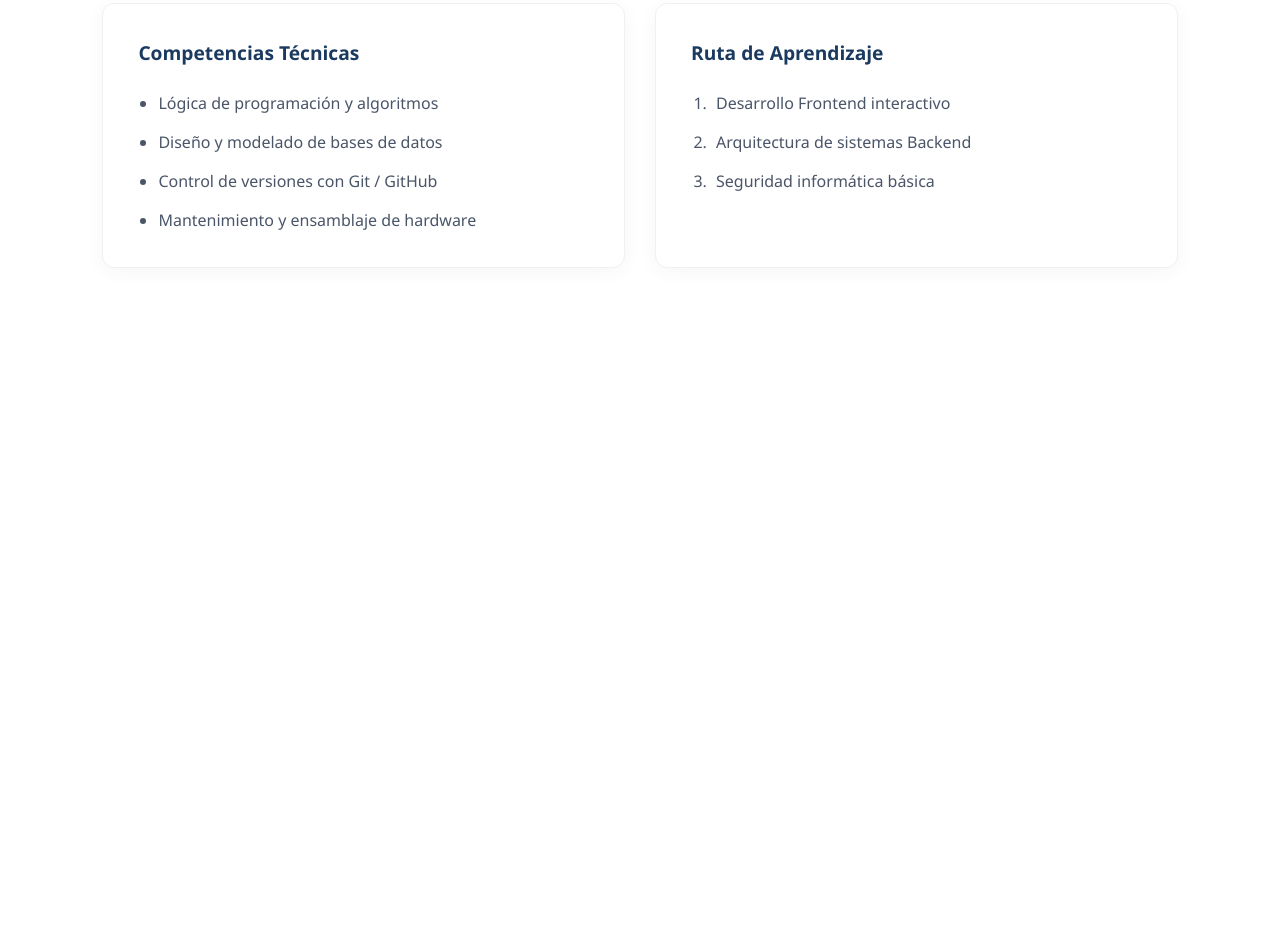
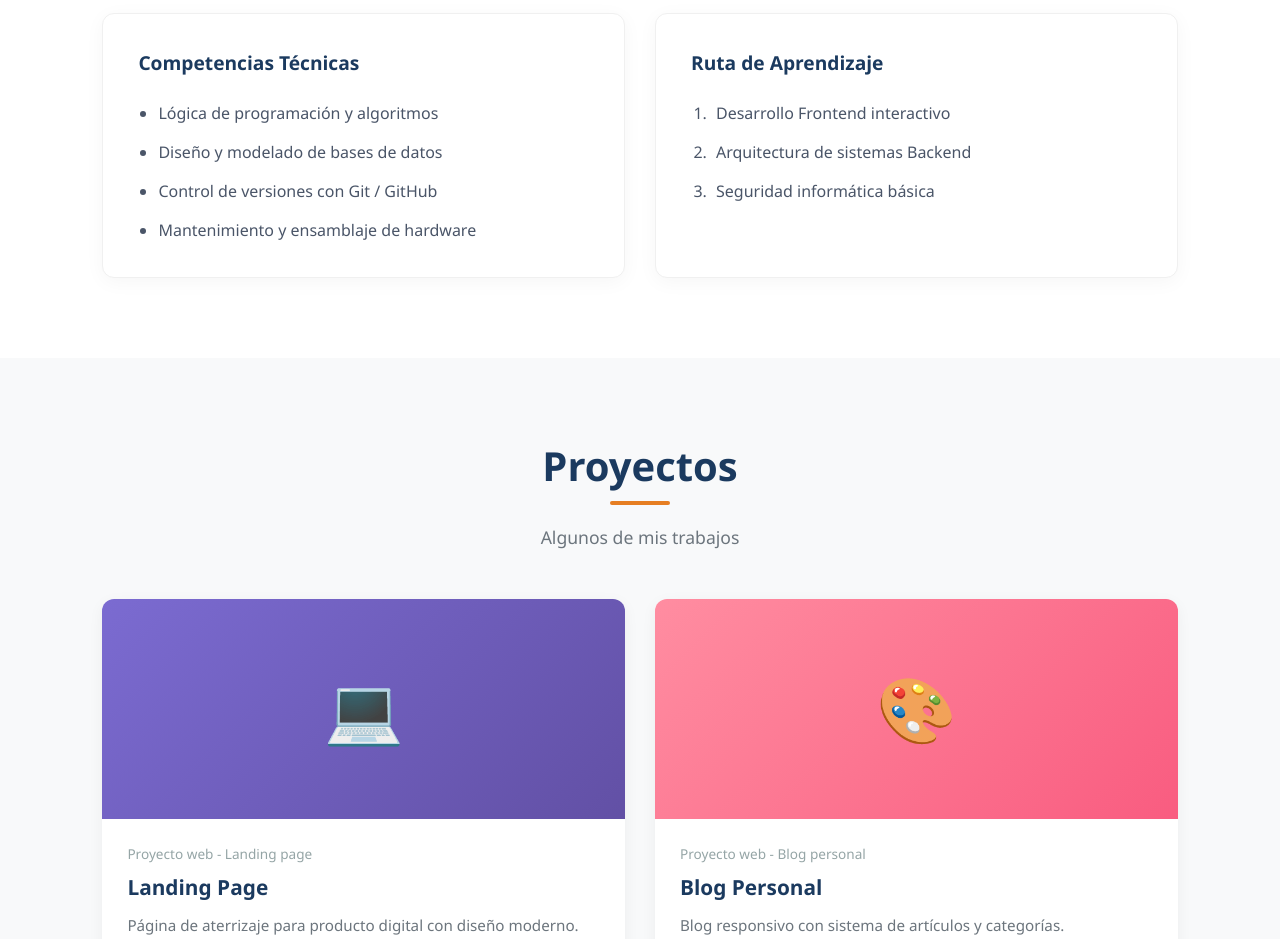
Before and after one commit to hugoaperezd-source/Eva_1_Front, a plain HTML site: page index.html in a window 1280 px wide. Shown: the part 1861-2800 px from the top of the page. Before the commit the page ends 2209 px from the top, so only its background shows below. Drawn offline with Linux system fonts and the light colour scheme.

Commit message:
feat 4: galería de proyectos

```diff
--- a/index.html
+++ b/index.html
@@ -145,6 +145,41 @@
         </div>
     </div>
 </section>
+<section id="proyectos" class="proyectos">
+    <div class="seccion-header">
+        <h2>Proyectos</h2>
+        <p>Algunos de mis trabajos</p>
+    </div>
+
+    <div class="galeria-grid">
+
+        <figure class="card-proyecto">
+            <div class="img-placeholder grad-1">
+                💻
+            </div>
+            <figcaption>
+                <p class="etiqueta-proyecto">Proyecto web - Landing page</p>
+                <h4>Landing Page</h4>
+                <p>Página de aterrizaje para producto digital con diseño moderno.</p>
+                <a href="#" target="_blank">Ver repositorio &rarr;</a>
+            </figcaption>
+        </figure>
+
+        <figure class="card-proyecto">
+            <div class="img-placeholder grad-2">
+                🎨
+            </div>
+            <figcaption>
+                <p class="etiqueta-proyecto">Proyecto web - Blog personal</p>
+                <h4>Blog Personal</h4>
+                <p>Blog responsivo con sistema de artículos y categorías.</p>
+                <a href="#" target="_blank">Ver repositorio &rarr;</a>
+            </figcaption>
+        </figure>
+
+
+    </div>
+</section>
 
     </main>
 
--- a/style.css
+++ b/style.css
@@ -363,3 +363,121 @@
         flex-direction: column;
     }
 }
+
+
+/* =========================================
+   SECCIÓN PROYECTOS (COMMIT 4)
+========================================= */
+.proyectos {
+    padding: 80px 8%;
+    background-color: #f8f9fa;
+    text-align: center; /* Centra el título y subtítulo */
+}
+
+/* Estilos compartidos para los títulos de sección (si no los tenías) */
+.seccion-header h2 {
+    font-size: 2.5rem;
+    color: #1b3a5f; /* Azul oscuro */
+    display: inline-block;
+    position: relative;
+    margin-bottom: 5px;
+}
+
+.seccion-header h2::after {
+    content: '';
+    display: block;
+    width: 60px;
+    height: 4px;
+    background-color: #e67e22; /* Línea naranja */
+    margin: 8px auto 0;
+    border-radius: 2px;
+}
+
+.seccion-header p {
+    color: #6c757d;
+    font-size: 1.1rem;
+    margin-bottom: 50px;
+}
+
+/* --- REQUISITO: CSS GRID --- */
+.galeria-grid {
+    display: grid;
+    /* Crea columnas automáticas. Min 300px, Max lo que sobre */
+    grid-template-columns: repeat(auto-fit, minmax(300px, 1fr));
+    gap: 30px;
+    text-align: left; /* Regresa el texto de las tarjetas a la izquierda */
+}
+
+/* --- TARJETAS (<figure>) --- */
+.card-proyecto {
+    background-color: #ffffff;
+    border-radius: 12px;
+    overflow: hidden;
+    box-shadow: 0 4px 15px rgba(0,0,0,0.05);
+    display: flex;
+    flex-direction: column;
+    transition: transform 0.3s ease, box-shadow 0.3s ease;
+}
+
+.card-proyecto:hover {
+    transform: translateY(-8px);
+    box-shadow: 0 10px 25px rgba(0,0,0,0.1);
+}
+
+/* Contenedor simulado de imágenes y gradientes */
+.img-placeholder {
+    height: 220px;
+    display: flex;
+    justify-content: center;
+    align-items: center;
+    font-size: 4rem; /* Tamaño de los iconos/emojis */
+}
+
+/* Clases específicas para los fondos (Cero estilos en línea) */
+.grad-1 { background: linear-gradient(135deg, #7b6bd1, #6250a5); } /* Morado */
+.grad-2 { background: linear-gradient(135deg, #ff8da1, #f95c80); } /* Rosa */
+.grad-3 { background: linear-gradient(135deg, #5de1fb, #1bc0e5); } /* Celeste */
+.grad-4 { background: linear-gradient(135deg, #4ef0a0, #2bc77d); } /* Verde */
+.grad-5 { background: linear-gradient(135deg, #ffb36b, #fa9035); } /* Naranja */
+.grad-6 { background: linear-gradient(135deg, #dfa9e6, #c586cc); } /* Lila */
+
+/* --- CONTENIDO (<figcaption>) --- */
+.card-proyecto figcaption {
+    padding: 25px;
+    display: flex;
+    flex-direction: column;
+    flex-grow: 1; /* Permite que el botón siempre quede abajo */
+}
+
+.etiqueta-proyecto {
+    font-size: 0.85rem;
+    color: #95a5a6;
+    margin-bottom: 10px;
+}
+
+.card-proyecto h4 {
+    color: #1b3a5f;
+    font-size: 1.3rem;
+    margin-bottom: 12px;
+}
+
+.card-proyecto p:not(.etiqueta-proyecto) {
+    color: #6c757d;
+    font-size: 0.95rem;
+    line-height: 1.6;
+    margin-bottom: 25px;
+    flex-grow: 1;
+}
+
+/* Enlaces (<a>) */
+.card-proyecto a {
+    color: #29608f; /* Azul del portafolio */
+    text-decoration: none;
+    font-weight: 700;
+    font-size: 0.95rem;
+    transition: color 0.3s;
+}
+
+.card-proyecto a:hover {
+    color: #e67e22; /* Cambia a naranja al pasar el mouse */
+}
```
